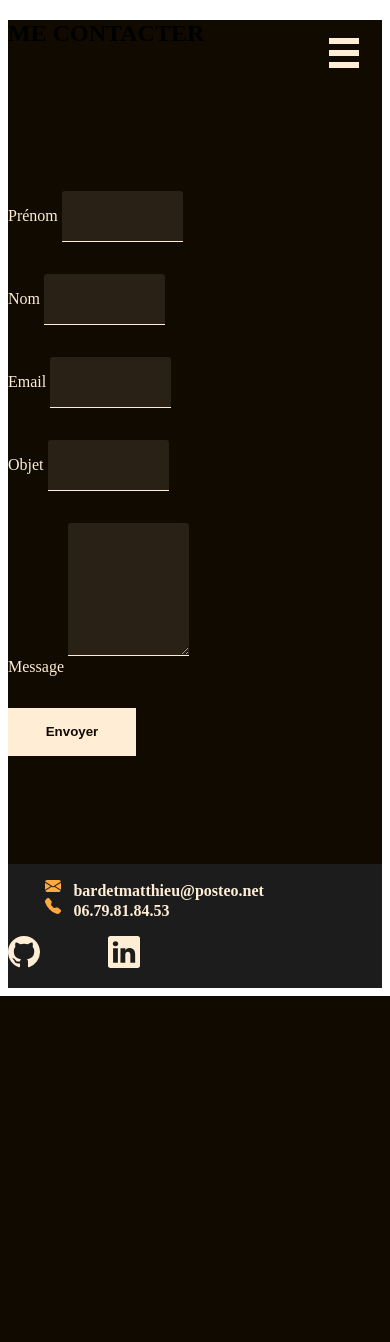
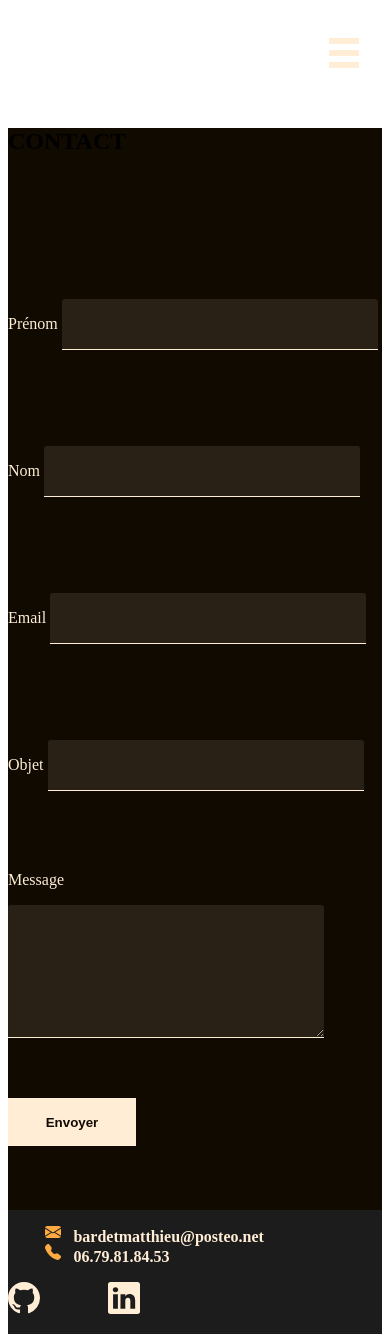
Before and after one commit to MatthieuBardet/checkpoint-3, a Symfony app: template templates/contact/contact.html.twig in a window 390 px wide. Before the commit the page ends 996 px from the top, so only its background shows below. Run offline with Twig, Linux system fonts and the light colour scheme; the template is opened without the code that fills it, so the values that code supplies are empty; form fields are guessed from the names that the template uses; style sheets or scripts are compiled from the project's sources; some libraries are stand-ins or nearby versions.

Commit message:
fixed contact responsive

```diff
--- a/assets/styles/contact.scss
+++ b/assets/styles/contact.scss
@@ -47,3 +47,30 @@
     background: $primary;
     color: $light;
 }
+
+@media screen and (max-width: 1024px) {
+    .contact {
+        height: auto;
+        margin-top: $spacing16;
+    }
+
+    .contact-input {
+        flex-direction: column;
+    }
+
+    .contact-input label {
+        align-self: start;
+    }
+
+    .contact input, .contact textarea {
+        width: 80vw;
+    }
+
+    .contact-input, .contact button {
+        margin-bottom: $spacing8;
+    }
+
+    .contact-area {
+        margin-bottom: $spacing;
+    }
+}
--- a/assets/styles/home.scss
+++ b/assets/styles/home.scss
@@ -21,7 +21,7 @@ header {
 }
 
 .skills, .portfolio {
-  padding: $spacing24 0;
+  padding: $spacing8 0;
   background-color: $dark;
 }
 
--- a/templates/contact/contact.html.twig
+++ b/templates/contact/contact.html.twig
@@ -9,28 +9,28 @@
 
 {% block body %}
     <section class="contact d-flex flex-column align-items-center justify-content-center">
-        <h1 class="">ME CONTACTER</h1>
+        <h1 class="contact-h1 text-center">CONTACT</h1>
         <div class="container col-10 col-md-7 col-lg-6 col-xl-5">
             {{ form_start(form) }}
             <div>
-                <div class="d-flex align-items-center justify-content-between">
+                <div class="contact-input d-flex align-items-center justify-content-between">
                     {{ form_label(form.firstname, 'Prénom') }}
                     {{ form_widget(form.firstname) }}
                 </div>
-                <div class="d-flex align-items-center justify-content-between">
+                <div class="contact-input d-flex align-items-center justify-content-between">
                     {{ form_label(form.lastname, 'Nom') }}
                     {{ form_widget(form.lastname) }}
                 </div>
             </div>
-            <div class="d-flex align-items-center justify-content-between">
+            <div class="contact-input d-flex align-items-center justify-content-between">
                 {{ form_label(form.email, 'Email') }}
                 {{ form_widget(form.email) }}
             </div>
-            <div class="d-flex align-items-center justify-content-between">
+            <div class="contact-input d-flex align-items-center justify-content-between">
                 {{ form_label(form.subject, 'Objet') }}
                 {{ form_widget(form.subject) }}
             </div>
-            <div class="d-flex align-items-center justify-content-between">
+            <div class="contact-input contact-area d-flex align-items-center justify-content-between">
                 {{ form_label(form.message, 'Message') }}
                 {{ form_widget(form.message) }}
             </div>
```
